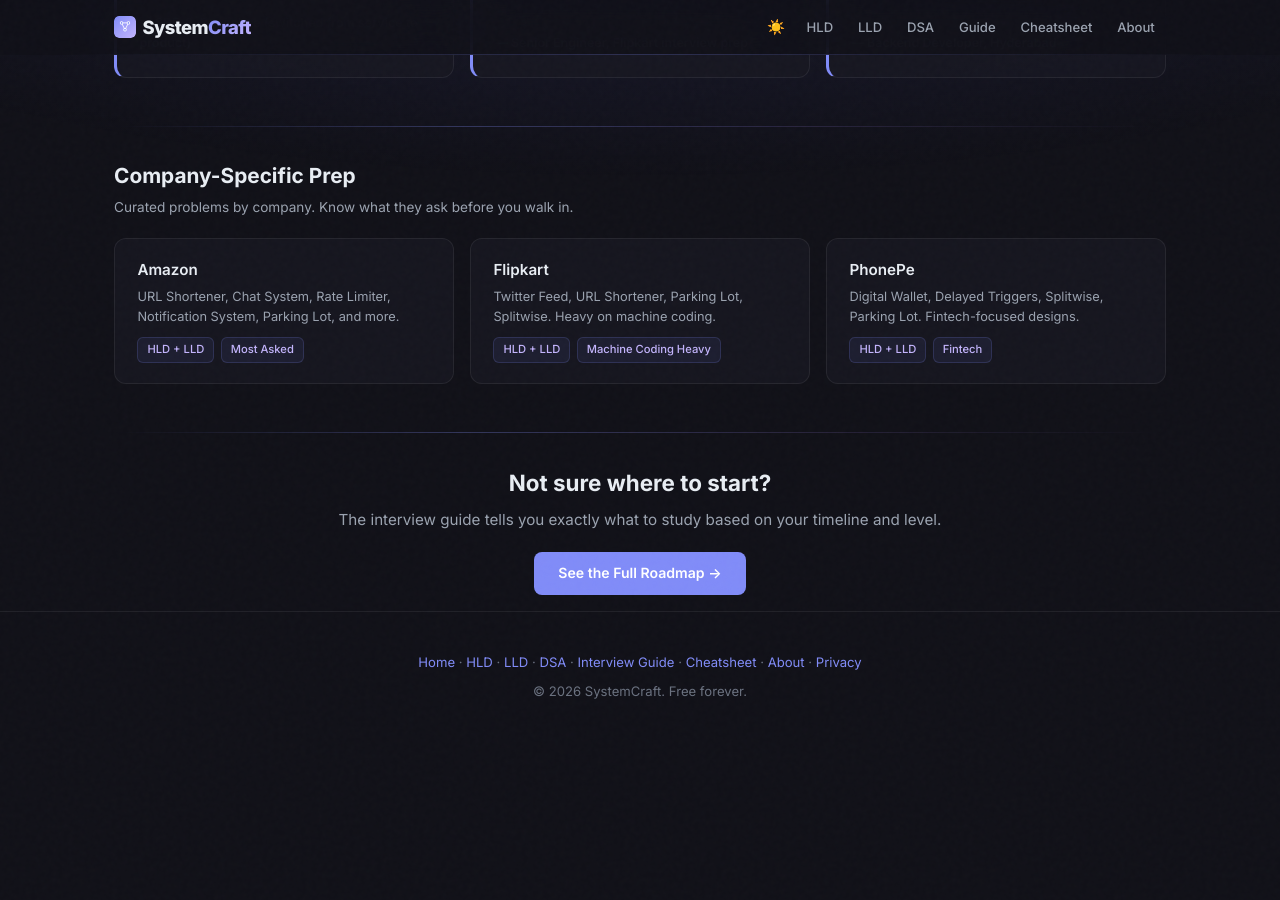
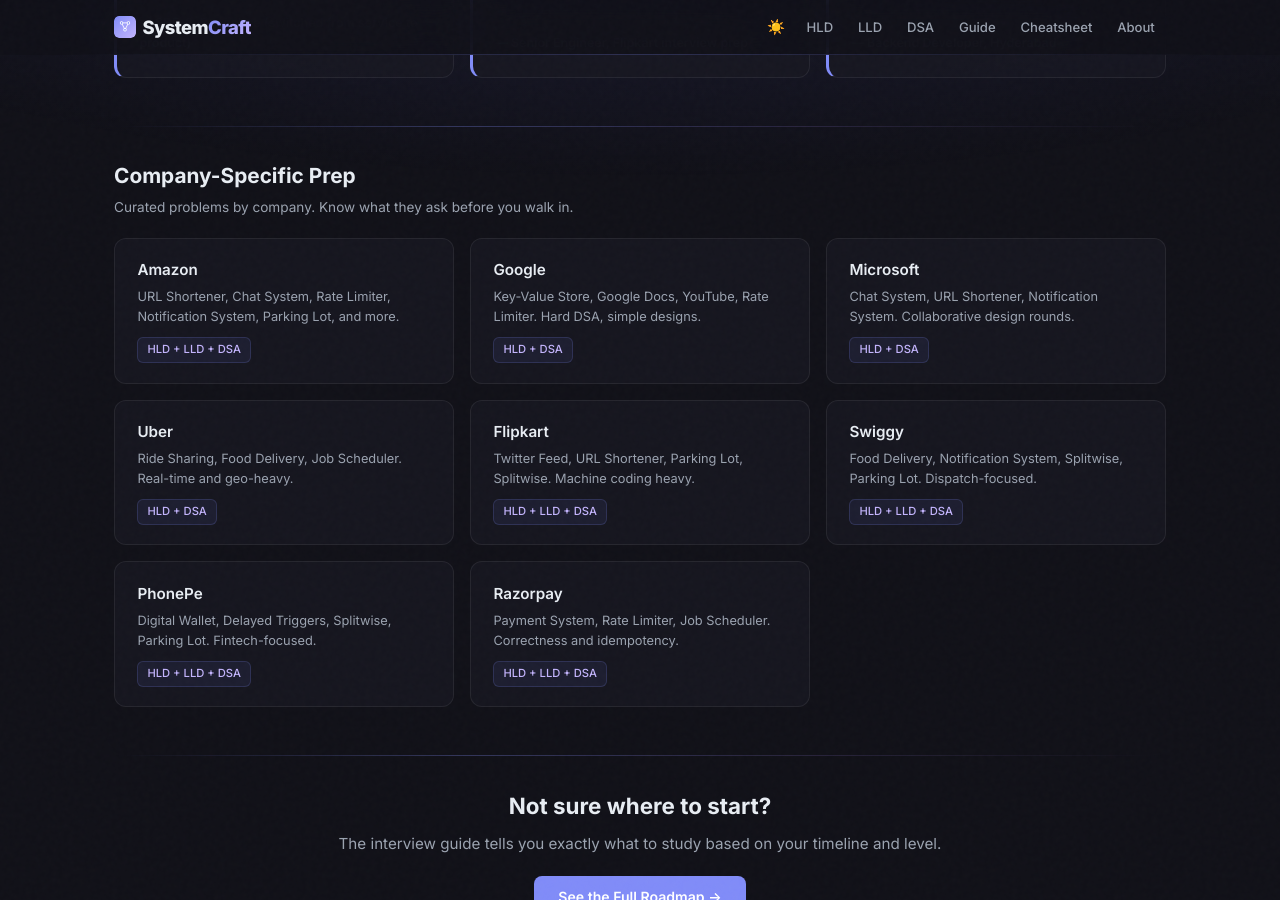
Before and after one commit to iluzn/HLD-Designs, a Jekyll site: the page built from index.html, in a window 1280 px wide and 900 px high, scrolled down 2169 px. Built offline with Jekyll 4.4.1, drawn with Linux system fonts in a browser that asks for light colours; before the commit the page ends 2911 px from its top, so only the background shows below that.

Commit message:
add 5 new company pages: Google, Microsoft, Uber, Swiggy, Razorpay (with HLD + DSA + LLD + tips)

```diff
--- a/index.html
+++ b/index.html
@@ -373,17 +373,42 @@
         <a class="pop-card" href="/companies/amazon">
             <h4>Amazon</h4>
             <p>URL Shortener, Chat System, Rate Limiter, Notification System, Parking Lot, and more.</p>
-            <div class="meta"><span class="tag">HLD + LLD</span><span class="tag">Most Asked</span></div>
+            <div class="meta"><span class="tag">HLD + LLD + DSA</span></div>
+        </a>
+        <a class="pop-card" href="/companies/google">
+            <h4>Google</h4>
+            <p>Key-Value Store, Google Docs, YouTube, Rate Limiter. Hard DSA, simple designs.</p>
+            <div class="meta"><span class="tag">HLD + DSA</span></div>
+        </a>
+        <a class="pop-card" href="/companies/microsoft">
+            <h4>Microsoft</h4>
+            <p>Chat System, URL Shortener, Notification System. Collaborative design rounds.</p>
+            <div class="meta"><span class="tag">HLD + DSA</span></div>
+        </a>
+        <a class="pop-card" href="/companies/uber">
+            <h4>Uber</h4>
+            <p>Ride Sharing, Food Delivery, Job Scheduler. Real-time and geo-heavy.</p>
+            <div class="meta"><span class="tag">HLD + DSA</span></div>
         </a>
         <a class="pop-card" href="/companies/flipkart">
             <h4>Flipkart</h4>
-            <p>Twitter Feed, URL Shortener, Parking Lot, Splitwise. Heavy on machine coding.</p>
-            <div class="meta"><span class="tag">HLD + LLD</span><span class="tag">Machine Coding Heavy</span></div>
+            <p>Twitter Feed, URL Shortener, Parking Lot, Splitwise. Machine coding heavy.</p>
+            <div class="meta"><span class="tag">HLD + LLD + DSA</span></div>
+        </a>
+        <a class="pop-card" href="/companies/swiggy">
+            <h4>Swiggy</h4>
+            <p>Food Delivery, Notification System, Splitwise, Parking Lot. Dispatch-focused.</p>
+            <div class="meta"><span class="tag">HLD + LLD + DSA</span></div>
         </a>
         <a class="pop-card" href="/companies/phonpe">
             <h4>PhonePe</h4>
-            <p>Digital Wallet, Delayed Triggers, Splitwise, Parking Lot. Fintech-focused designs.</p>
-            <div class="meta"><span class="tag">HLD + LLD</span><span class="tag">Fintech</span></div>
+            <p>Digital Wallet, Delayed Triggers, Splitwise, Parking Lot. Fintech-focused.</p>
+            <div class="meta"><span class="tag">HLD + LLD + DSA</span></div>
+        </a>
+        <a class="pop-card" href="/companies/razorpay">
+            <h4>Razorpay</h4>
+            <p>Payment System, Rate Limiter, Job Scheduler. Correctness and idempotency.</p>
+            <div class="meta"><span class="tag">HLD + LLD + DSA</span></div>
         </a>
     </div>
 </div>
```
Also changed, not shown: pages/companies/google.md (added, +83 -0 lines), pages/companies/microsoft.md (added, +83 -0 lines), pages/companies/razorpay.md (added, +92 -0 lines), pages/companies/swiggy.md (added, +92 -0 lines), pages/companies/uber.md (added, +82 -0 lines).
